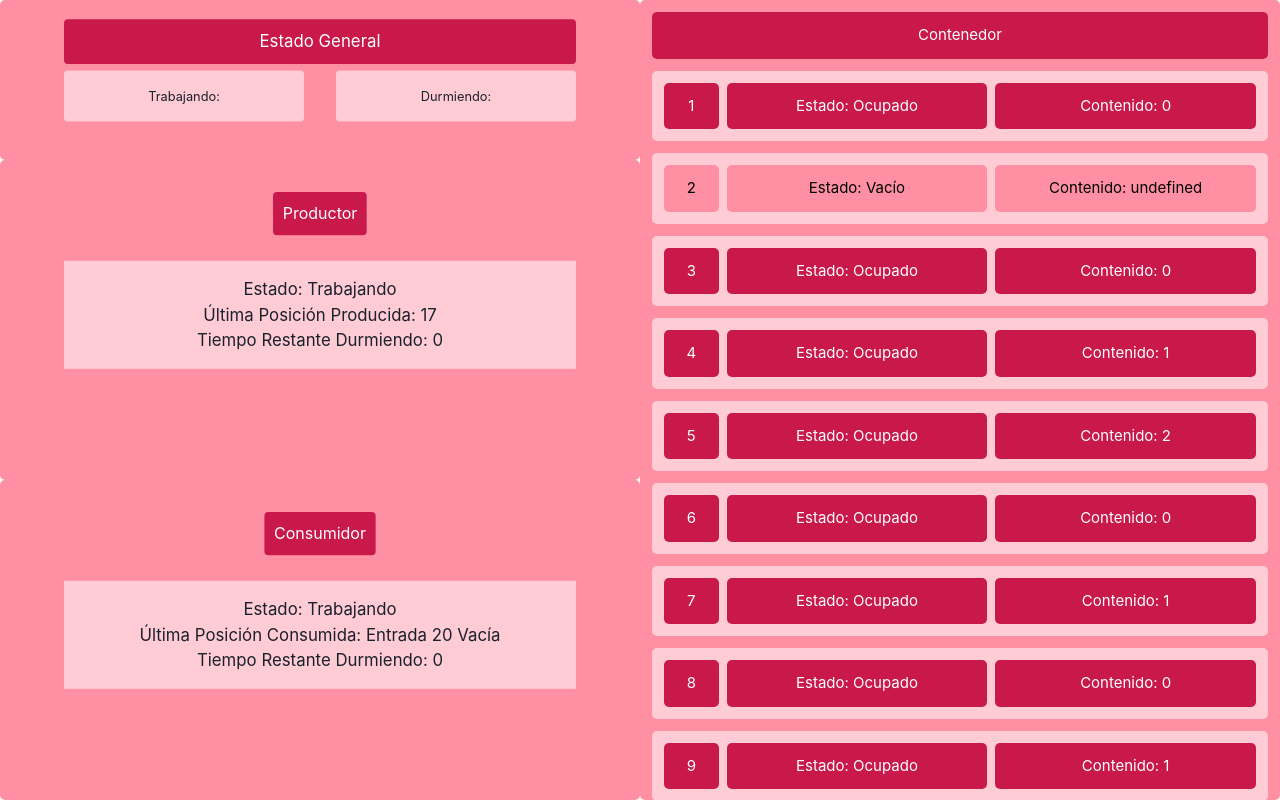
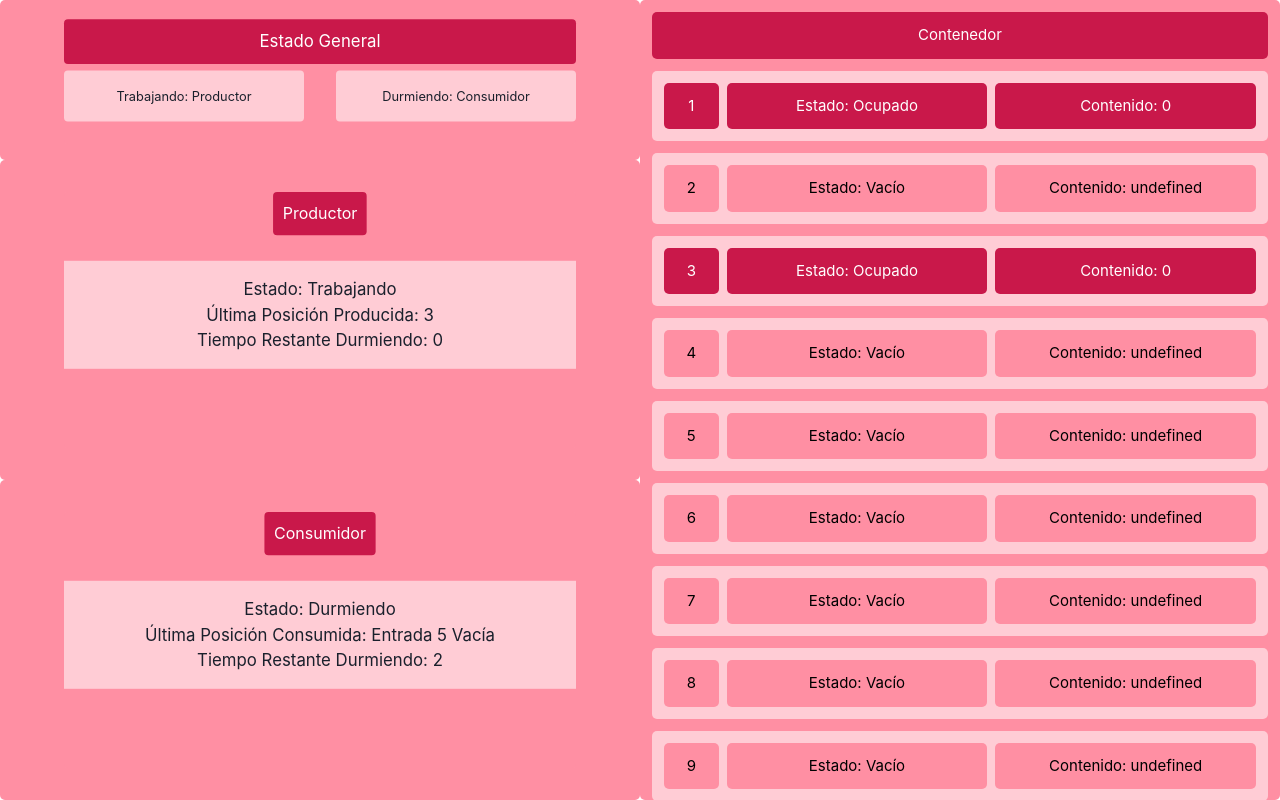
Before and after one commit to Alan-Rodz/SemSOTarea12, a Next.js app: page / in a window 1280 px wide. Built offline with nearby package versions, Linux system fonts and the light colour scheme.

Commit message:
more details

```diff
--- a/component/seccion/SeccionEstadoGeneral.tsx
+++ b/component/seccion/SeccionEstadoGeneral.tsx
@@ -1,11 +1,18 @@
 import { Box, Center, Flex } from '@chakra-ui/react';
 
 import { FONT_SIZE, GLOBAL_BORDER_RADIUS, GLOBAL_CONTENT_COLOR, GLOBAL_SECONDARY_COLOR } from '../../pages';
-import { TituloSeccion } from './TituloSeccion';
 
 // ********************************************************************************
-export interface SeccionNuevosProps { };
-export const SeccionEstadoGeneral: React.FC<SeccionNuevosProps> = () => {
+export interface SeccionEstadoGeneralProps {
+    isProduciendo: boolean;
+    isConsumiendo: boolean;
+
+    sueñoProductor: number;
+    sueñoConsumidor: number;
+};
+export const SeccionEstadoGeneral: React.FC<SeccionEstadoGeneralProps> = ({isProduciendo, isConsumiendo, sueñoProductor, sueñoConsumidor}) => {
+    // --- State --------------------------------------------------------------------
+
     return (
         <Box w={'100%'} h={'100%'} py={1} borderColor={'gray.300'}>
             <Flex flexDir={'column'} gap={2}>
@@ -29,7 +36,7 @@ export const SeccionEstadoGeneral: React.FC<SeccionNuevosProps> = () => {
                         padding={5}
                     >
                         <Center>
-                            Trabajando:
+                            {`Trabajando: ${isProduciendo ? 'Productor' : ''} ${isConsumiendo ? 'Consumidor' : ''}`}
                         </Center>
                     </Box>
                     <Box
@@ -38,9 +45,9 @@ export const SeccionEstadoGeneral: React.FC<SeccionNuevosProps> = () => {
                         flexBasis={'50%'}
                         borderRadius={GLOBAL_BORDER_RADIUS}
                         padding={5}
-                    >
+                        >
                         <Center>
-                            Durmiendo:
+                            {`Durmiendo: ${sueñoProductor > 0 ? 'Productor' : ''} ${sueñoConsumidor > 0 ? 'Consumidor' : ''}`}
                         </Center>
                     </Box>
                 </Flex>
--- a/pages/index.tsx
+++ b/pages/index.tsx
@@ -18,7 +18,7 @@ export const GLOBAL_BG_GAP_COLOR = 'white';
 export const GLOBAL_CONTENT_COLOR = '#ffccd5';
 export const GLOBAL_BORDER_RADIUS = 5;
 export const FONT_SIZE = 16;
-export const VELOCIDAD = 100/*ms*/;
+export const VELOCIDAD = 500/*ms*/;
 
 
 // === App =====================================================================================================================
@@ -106,7 +106,7 @@ const Home: NextPage = () => {
         bg={GLOBAL_COLOR}
         borderRadius={GLOBAL_BORDER_RADIUS}>
         <ContenedorSeccion>
-          <SeccionEstadoGeneral />
+          <SeccionEstadoGeneral isProduciendo={isProduciendo} isConsumiendo={isConsumiendo} sueñoProductor={sueñoProductor} sueñoConsumidor={sueñoConsumidor} />
         </ContenedorSeccion>
       </GridItem>
 
```
